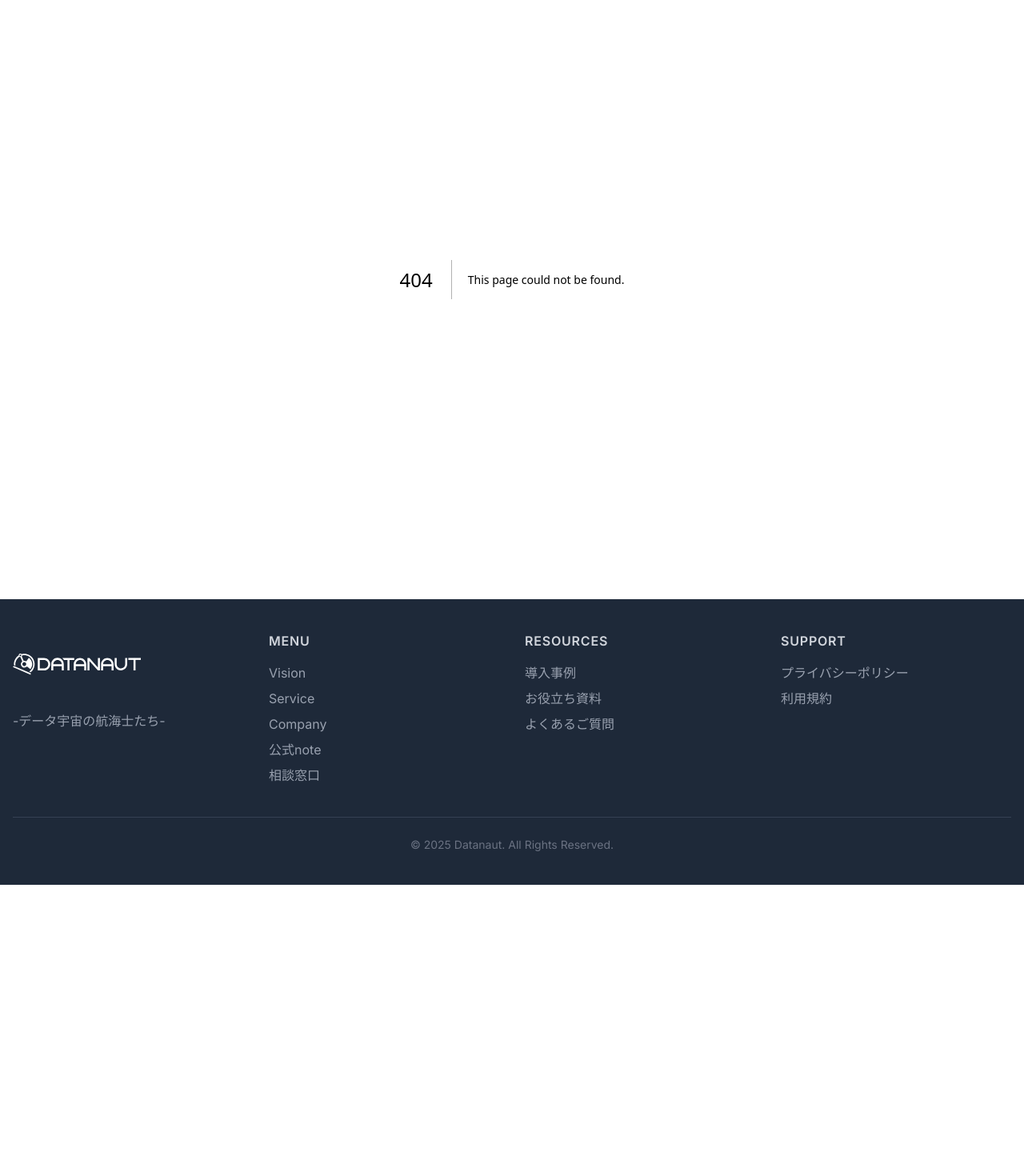
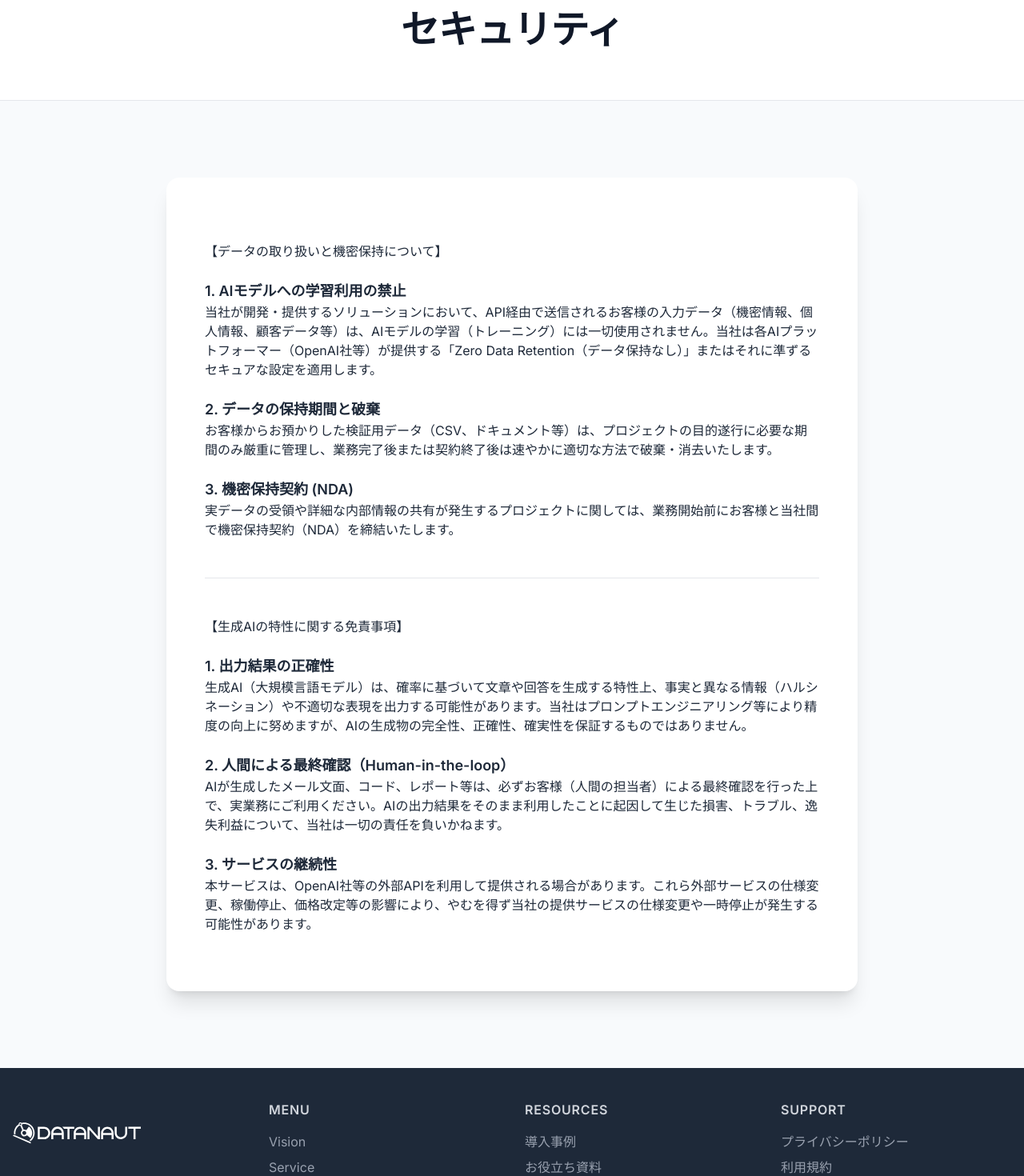
Before and after one commit to Datanaut-jp/ddp-website, a Next.js app: page /security in a window 1280 px wide. Before the commit this address had no page. Shown: the part 120-1590 px from the top of the page at 80% size. Before the commit the page ends 1226 px from the top, so only its background shows below. Built offline with nearby package versions, Linux system fonts and the light colour scheme.

Commit message:
feat(pages): セキュリティページを新設しフッターに追加

```diff
--- /dev/null
+++ b/src/app/security/page.tsx
@@ -0,0 +1,79 @@
+import React from 'react';
+
+const PageHeader = () => (
+  <div className="border-b border-gray-200 bg-white">
+    <div className="container mx-auto max-w-5xl px-4 py-16 text-center">
+      <h1 className="text-4xl font-bold tracking-tight text-gray-900 sm:text-5xl">
+        セキュリティ
+      </h1>
+    </div>
+  </div>
+);
+
+export default function SecurityPage() {
+  return (
+    <div className="bg-slate-50">
+      <PageHeader />
+      <div className="py-16 sm:py-24">
+        <div className="container mx-auto max-w-4xl px-4">
+          <div className="rounded-2xl bg-white p-8 shadow-xl sm:p-12">
+            <article className="prose prose-lg mt-8 max-w-none text-gray-800">
+
+              {/* セクション: データ取り扱いと機密保持 */}
+              <h2>【データの取り扱いと機密保持について】</h2>
+
+              {/* 各項目は独立したブロックにして読みやすくしています */}
+              <div className="mt-6 mb-6">
+                <h3 className="text-lg font-semibold">1. AIモデルへの学習利用の禁止</h3>
+                <p>
+                  当社が開発・提供するソリューションにおいて、API経由で送信されるお客様の入力データ（機密情報、個人情報、顧客データ等）は、AIモデルの学習（トレーニング）には一切使用されません。当社は各AIプラットフォーマー（OpenAI社等）が提供する「Zero Data Retention（データ保持なし）」またはそれに準ずるセキュアな設定を適用します。
+                </p>
+              </div>
+
+              <div className="mt-6 mb-6">
+                <h3 className="text-lg font-semibold">2. データの保持期間と破棄</h3>
+                <p>
+                  お客様からお預かりした検証用データ（CSV、ドキュメント等）は、プロジェクトの目的遂行に必要な期間のみ厳重に管理し、業務完了後または契約終了後は速やかに適切な方法で破棄・消去いたします。
+                </p>
+              </div>
+
+              <div className="mt-6 mb-6">
+                <h3 className="text-lg font-semibold">3. 機密保持契約 (NDA)</h3>
+                <p>
+                  実データの受領や詳細な内部情報の共有が発生するプロジェクトに関しては、業務開始前にお客様と当社間で機密保持契約（NDA）を締結いたします。
+                </p>
+              </div>
+
+              <hr className="my-12 border-gray-200" />
+
+              {/* セクション: 生成AIの特性に関する免責事項 */}
+              <h2>【生成AIの特性に関する免責事項】</h2>
+
+              <div className="mt-6 mb-6">
+                <h3 className="text-lg font-semibold">1. 出力結果の正確性</h3>
+                <p>
+                  生成AI（大規模言語モデル）は、確率に基づいて文章や回答を生成する特性上、事実と異なる情報（ハルシネーション）や不適切な表現を出力する可能性があります。当社はプロンプトエンジニアリング等により精度の向上に努めますが、AIの生成物の完全性、正確性、確実性を保証するものではありません。
+                </p>
+              </div>
+
+              <div className="mt-6 mb-6">
+                <h3 className="text-lg font-semibold">2. 人間による最終確認（Human-in-the-loop）</h3>
+                <p>
+                  AIが生成したメール文面、コード、レポート等は、必ずお客様（人間の担当者）による最終確認を行った上で、実業務にご利用ください。AIの出力結果をそのまま利用したことに起因して生じた損害、トラブル、逸失利益について、当社は一切の責任を負いかねます。
+                </p>
+              </div>
+
+              <div className="mt-6 mb-6">
+                <h3 className="text-lg font-semibold">3. サービスの継続性</h3>
+                <p>
+                  本サービスは、OpenAI社等の外部APIを利用して提供される場合があります。これら外部サービスの仕様変更、稼働停止、価格改定等の影響により、やむを得ず当社の提供サービスの仕様変更や一時停止が発生する可能性があります。
+                </p>
+              </div>
+
+            </article>
+          </div>
+        </div>
+      </div>
+    </div>
+  );
+}
--- a/src/components/layout/Footer.tsx
+++ b/src/components/layout/Footer.tsx
@@ -6,109 +6,60 @@ export const Footer = () => {
 
   return (
     <footer className="bg-gray-800 text-white">
-      {/* 上下の余白を py-12 から py-10 に少し詰めました */}
       <div className="container mx-auto px-4 py-10">
-        {/* ▼ 修正箇所：モバイルで2列 (grid-cols-2)、PCで4列 (md:grid-cols-4) に変更 */}
         <div className="grid grid-cols-2 gap-8 md:grid-cols-4">
 
-          {/* ▼ 修正箇所：ロゴ部分はモバイルで2列分（全幅）を使って配置 */}
+          {/* ロゴ部分（①構成）＋ ②のフォントサイズ・ロゴサイズ */}
           <div className="col-span-2 space-y-4 md:col-span-1">
             <Image
               src="/images/logo-full-white.svg"
               alt="Datanaut ロゴ"
-              width={160}
-              height={36}
+              width={160}      // ←②のサイズ
+              height={36}      // ←②のサイズ
             />
-            {/* text-sm -> text-base に変更 */}
             <p className="text-base text-gray-400">-データ宇宙の航海士たち-</p>
           </div>
 
-          {/* サイトマップ - メイン */}
+          {/* Menu（①構成）＋ ②フォントサイズ反映 */}
           <div>
-            {/* text-sm -> text-base に変更 */}
             <h3 className="font-semibold tracking-wider text-gray-300 uppercase mb-4 text-base">
               Menu
             </h3>
-            {/* text-sm -> text-base に変更 */}
             <ul className="space-y-2 text-base">
-              <li>
-                <Link href="/vision" className="text-gray-400 transition-colors hover:text-white">
-                  Vision
-                </Link>
-              </li>
-              <li>
-                <Link href="/service" className="text-gray-400 transition-colors hover:text-white">
-                  Service
-                </Link>
-              </li>
-              <li>
-                <Link href="/company" className="text-gray-400 transition-colors hover:text-white">
-                  Company
-                </Link>
-              </li>
-              <li>
-                <Link href="/blog" className="text-gray-400 transition-colors hover:text-white">
-                  公式note
-                </Link>
-              </li>
-              <li>
-                <Link href="/contact" className="text-gray-400 transition-colors hover:text-white">
-                  相談窓口
-                </Link>
-              </li>
+              <li><Link href="/vision" className="text-gray-400 transition-colors hover:text-white">Vision</Link></li>
+              <li><Link href="/service" className="text-gray-400 transition-colors hover:text-white">Service</Link></li>
+              <li><Link href="/company" className="text-gray-400 transition-colors hover:text-white">Company</Link></li>
+              <li><Link href="/blog" className="text-gray-400 transition-colors hover:text-white">公式note</Link></li>
+              <li><Link href="/contact" className="text-gray-400 transition-colors hover:text-white">相談窓口</Link></li>
             </ul>
           </div>
 
-          {/* サイトマップ - 資料・事例 */}
+          {/* Resources（①構成）＋ ②フォントサイズ反映 */}
           <div>
-            {/* text-sm -> text-base に変更 */}
             <h3 className="font-semibold tracking-wider text-gray-300 uppercase mb-4 text-base">
               Resources
             </h3>
-            {/* text-sm -> text-base に変更 */}
             <ul className="space-y-2 text-base">
-              <li>
-                <Link href="/cases" className="text-gray-400 transition-colors hover:text-white">
-                  導入事例
-                </Link>
-              </li>
-              <li>
-                <Link href="/resources" className="text-gray-400 transition-colors hover:text-white">
-                  お役立ち資料
-                </Link>
-              </li>
-              <li>
-                <Link href="/faq" className="text-gray-400 transition-colors hover:text-white">
-                  よくあるご質問
-                </Link>
-              </li>
+              <li><Link href="/cases" className="text-gray-400 transition-colors hover:text-white">導入事例</Link></li>
+              <li><Link href="/resources" className="text-gray-400 transition-colors hover:text-white">お役立ち資料</Link></li>
+              <li><Link href="/faq" className="text-gray-400 transition-colors hover:text-white">よくあるご質問</Link></li>
             </ul>
           </div>
 
-          {/* その他リンク（サポート） */}
+          {/* Support（①構成：セキュリティ含む）＋ ②フォントサイズ反映 */}
           <div>
-            {/* text-sm -> text-base に変更 */}
             <h3 className="font-semibold tracking-wider text-gray-300 uppercase mb-4 text-base">
               Support
             </h3>
-            {/* text-sm -> text-base に変更 */}
             <ul className="space-y-2 text-base">
-              <li>
-                <Link href="/privacy" className="text-gray-400 transition-colors hover:text-white">
-                  プライバシーポリシー
-                </Link>
-              </li>
-              <li>
-                <Link href="/terms" className="text-gray-400 transition-colors hover:text-white">
-                  利用規約
-                </Link>
-              </li>
+              <li><Link href="/privacy" className="text-gray-400 transition-colors hover:text-white">プライバシーポリシー</Link></li>
+              <li><Link href="/terms" className="text-gray-400 transition-colors hover:text-white">利用規約</Link></li>
+              <li><Link href="/security" className="text-gray-400 transition-colors hover:text-white">セキュリティ</Link></li>
             </ul>
           </div>
         </div>
 
-        {/* コピーライト */}
-        {/* text-xs -> text-sm に変更 */}
+        {/* コピーライト（①構成）＋ ②の文字サイズ (text-sm) */}
         <div className="mt-10 border-t border-gray-700 pt-6 text-center text-sm text-gray-500">
           <p>&copy; {currentYear} Datanaut. All Rights Reserved.</p>
         </div>
```
